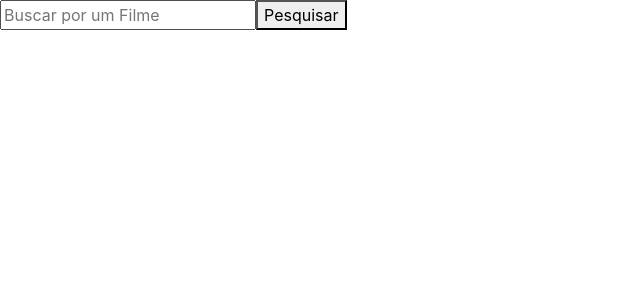
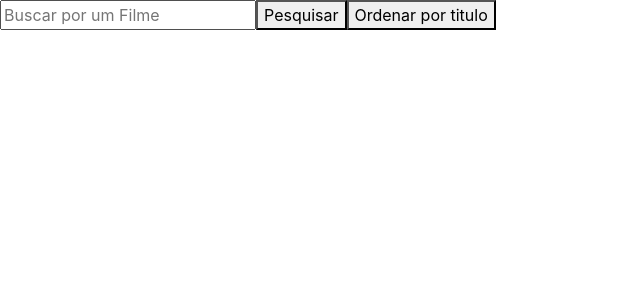
Before and after one commit to joaovict0r2/burh-test, a Vue app: page / in a window 1280 px wide. Shown: the top 300 px of the page, without its empty margins (0-640 px from the left). Built offline with nearby package versions, Linux system fonts and the light colour scheme.

Commit message:
sortFilms Function

```diff
--- a/src/App.vue
+++ b/src/App.vue
@@ -3,6 +3,7 @@
     <header id="header-content">
       <input type="text" placeholder="Buscar por um Filme" v-model="filmName" />
       <button v-on:click="searchFilm(filmName)" @keyup.enter="searchFilm(filmName)">Pesquisar</button>
+      <button v-on:click="sortFilms()">Ordenar por titulo</button>
     </header>
     <div class="list-content">
       <div class="content-box">
@@ -32,11 +33,18 @@ export default {
     async searchFilm(filmName) {
       const res = await apiRoutes.searchFilm(filmName);
       const { Search } = res.data;
-      console.log(res.data);
       Search.forEach((value) => {
         this.films.push(value);
       });
     },
+    sortFilms(){
+      this.films.sort((a, b) => {
+        if (a.Title < b.Title) return -1;
+        if (a.Title > b.Title) return 1;
+        return 0;
+      })
+      this.films
+    }
   },
 };
 </script>
```
